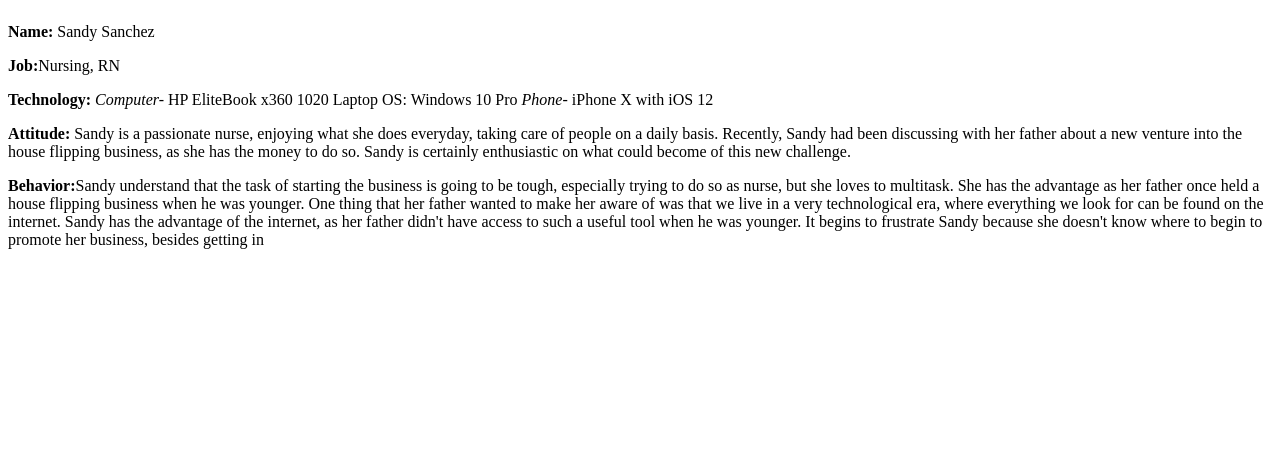
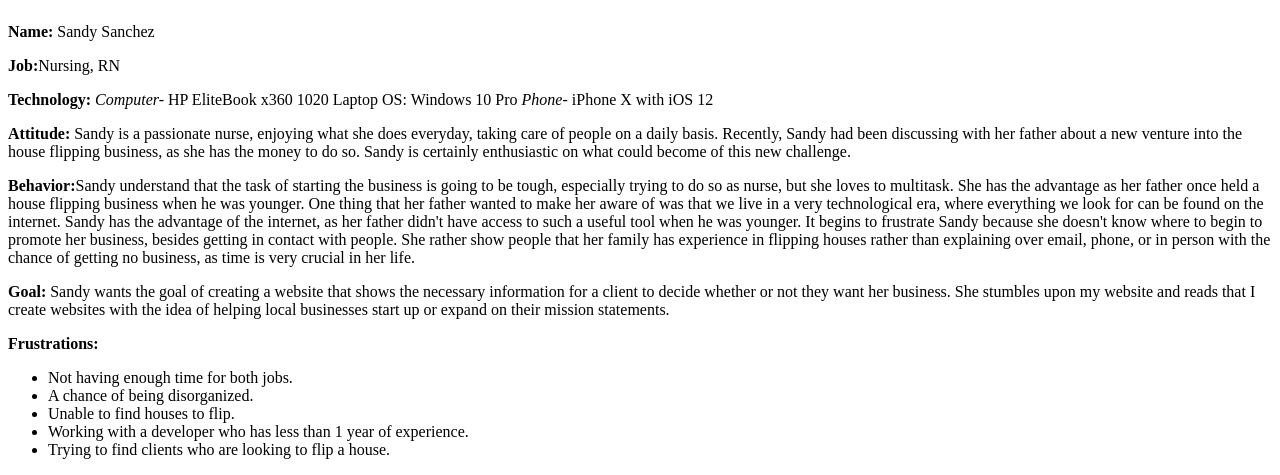
Before and after one commit to antgarcia12/my-pwp-anthony, a PHP site: page /milestone-1.php in a window 1280 px wide. Shown: the part 368-843 px from the top of the page. Before the commit the page ends 617 px from the top, so only its background shows below. Run offline with PHP 8.4, Linux system fonts and the light colour scheme.

Commit message:
added content such as the goals and frustrations for the persona portion

```diff
--- a/public_html/documentation/milestone-1.php
+++ b/public_html/documentation/milestone-1.php
@@ -3,6 +3,7 @@
 	<head>
 		<meta charset="UTF-8">
 		<title>Personal Website Project</title>
+	</head>
 	<body>
 		<h1>Purpose, Audience, Goal</h1>
 		<h3>Purpose: </h3>
@@ -16,8 +17,16 @@
 			<p><strong>Job:</strong>Nursing, RN</p>
 			<p><strong>Technology: </strong><em>Computer- </em>HP EliteBook x360 1020 Laptop OS: Windows 10 Pro <em>Phone- </em> iPhone X with iOS 12</p>
 			<p><strong>Attitude: </strong>Sandy is a passionate nurse, enjoying what she does everyday, taking care of people on a daily basis. Recently, Sandy had been discussing with her father about a new venture into the house flipping business, as she has the money to do so. Sandy is certainly enthusiastic on what could become of this new challenge.</p>
-			<p><strong>Behavior:</strong>Sandy understand that the task of starting the business is going to be tough, especially trying to do so as nurse, but she loves to multitask. She has the advantage as her father once held a house flipping business when he was younger. One thing that her father wanted to make her aware of was that we live in a very technological era, where everything we look for can be found on the internet. Sandy has the advantage of the internet, as her father didn't have access to such a useful tool when he was younger. It begins to frustrate Sandy because she doesn't know where to begin to promote her business, besides getting in </p>
-			<p></p>
+			<p><strong>Behavior:</strong>Sandy understand that the task of starting the business is going to be tough, especially trying to do so as nurse, but she loves to multitask. She has the advantage as her father once held a house flipping business when he was younger. One thing that her father wanted to make her aware of was that we live in a very technological era, where everything we look for can be found on the internet. Sandy has the advantage of the internet, as her father didn't have access to such a useful tool when he was younger. It begins to frustrate Sandy because she doesn't know where to begin to promote her business, besides getting in contact with people. She rather show people that her family has experience in flipping houses rather than explaining over email, phone, or in person with the chance of getting no business, as time is very crucial in her life.</p>
+			<p><strong>Goal: </strong>Sandy wants the goal of creating a website that shows the necessary information for a client to decide whether or not they want her business. She stumbles upon my website and reads that I create websites with the idea of helping local businesses start up or expand on their mission statements.</p>
+		<p><strong>Frustrations: </strong>
+		<ul>
+			<li>Not having enough time for both jobs.</li>
+			<li>A chance of being disorganized.</li>
+			<li>Unable to find houses to flip.</li>
+			<li>Working with a developer who has less than 1 year of experience.</li>
+			<li>Trying to find clients who are looking to flip a house. </li>
+		</ul>
+		</p>
 	</body>
-	</head>
 </html>
```
